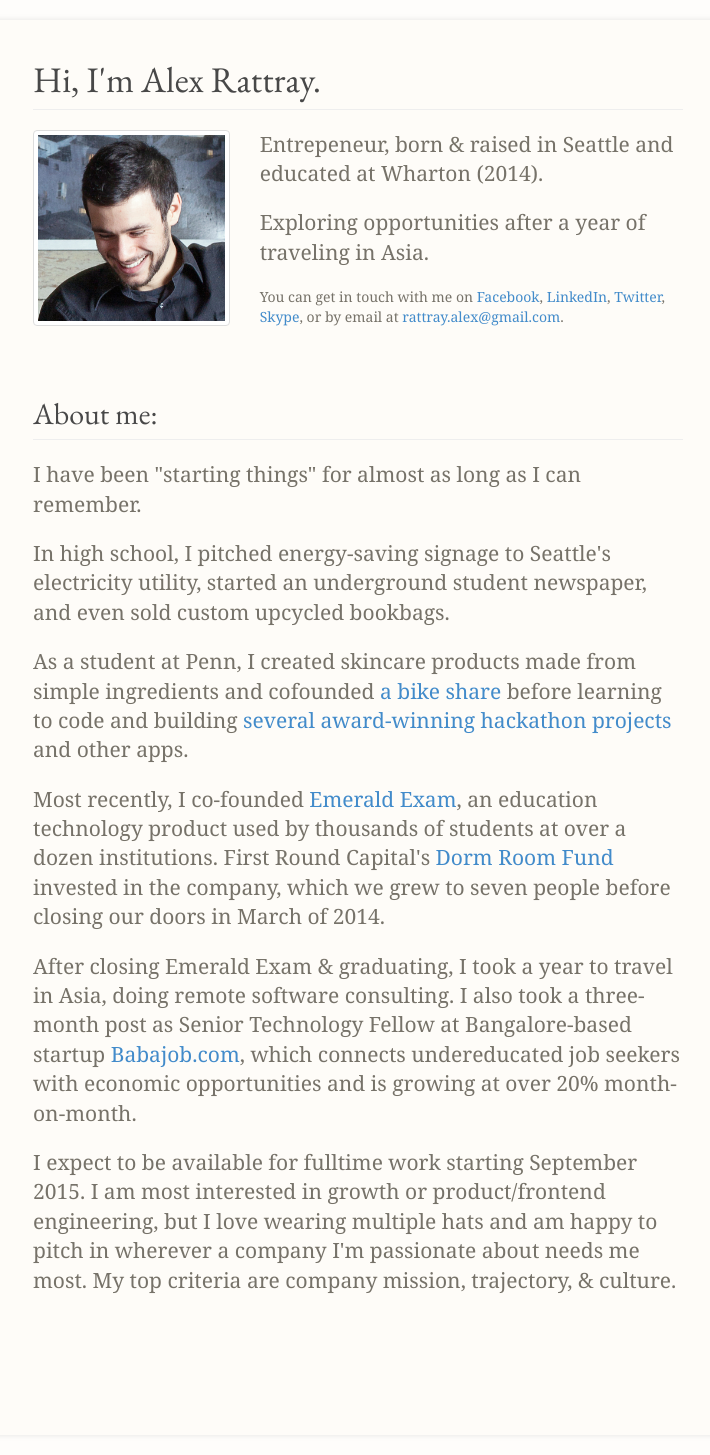
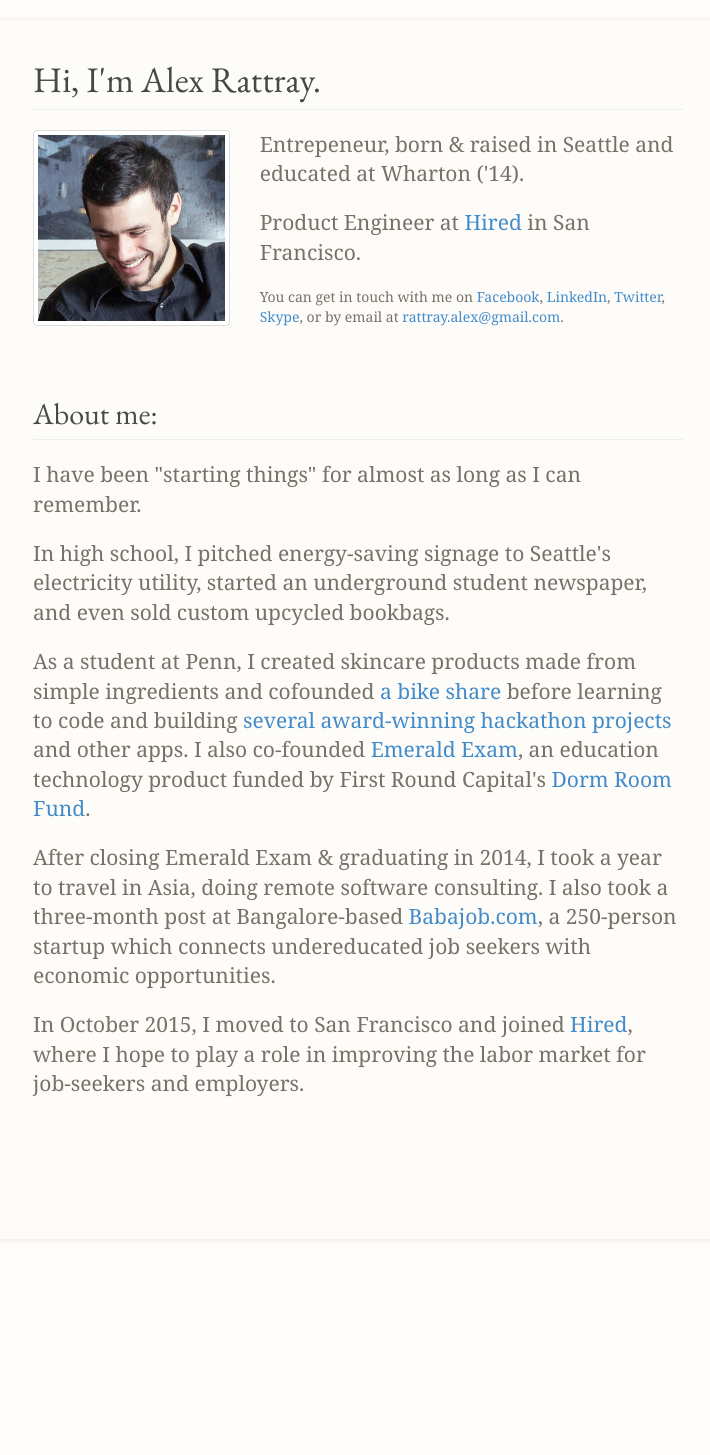
Before and after one commit to rattrayalex/rattrayalex.github.io, a Jekyll site: the page built from index.md, in a window 1280 px wide. Shown: the whole page, without its empty margins (282-992 px from the left). Built offline with Jekyll 4.4.1, drawn with Linux system fonts in a browser that asks for light colours; Markdown is read by kramdown in place of the engine named in the settings; after the commit the page ends 1259 px from its top, so only the background shows below that.

Commit message:
updated with Hired

```diff
--- a/index.md
+++ b/index.md
@@ -24,15 +24,15 @@ permalink: /
 
   <div class="col-sm-8">
     <p class="lead">
-      Entrepeneur, born &amp; raised in Seattle and educated at Wharton (2014).
+      Entrepeneur, born &amp; raised in Seattle and educated at Wharton ('14).
     </p>
     <p class="lead">
-      Exploring opportunities after a year of traveling in Asia.
+      Product Engineer at <a href="http://hired.com">Hired</a> in San Francisco.
     </p>
     <p>
       You can get in touch with me on
       <a href="http://facebook.com/rattray.alex">Facebook</a>,
-      <a href="http://www.linkedin.com/pub/alex-rattray/18/938/397">LinkedIn</a>,
+      <a href="http://linkedin.com/in/alexrattray">LinkedIn</a>,
       <a href="http://twitter.com/RattrayAlex">Twitter</a>,
       <a href="skype:rattrayalex" title="rattrayalex">Skype</a>,
       or by email at
@@ -63,34 +63,26 @@ permalink: /
   <a href="http://coursegrapher.com">several</a>
   <a href="http://histography.com">award-winning</a>
   <a href="pando.com/2013/01/22/meet-musical-toilet-the-latest-innovation-in-the-connected-bathroom/">hackathon projects</a>
-  and other apps.
+  and other apps. I also co-founded
+  <a href="http://emeraldexam.com">Emerald Exam</a>,
+  an education technology product funded by
+  First Round Capital's
+  <a href="http://dormroomfund.com">Dorm Room Fund</a>.
 </p>
 <p class="lead">
-  Most recently, I co-founded
-  <a href="http://emeraldexam.com">Emerald Exam</a>,
-  an education technology product used by thousands of students at
-  over a dozen institutions.
-  First Round Capital's
-  <a href="http://dormroomfund.com">Dorm Room Fund</a>
-  invested in the company, which we grew to seven people before closing
-  our doors in March of 2014.
+  After closing Emerald Exam &amp; graduating in 2014,
+  I took a year to travel in Asia,
+  doing remote software consulting.
+  I also took a three-month post at
+  Bangalore-based
+  <a href="http://babajob.com">Babajob.com</a>,
+  a 250-person startup
+  which connects undereducated job seekers
+  with economic opportunities.
 </p>
 <p class="lead">
-  After closing Emerald Exam &amp; graduating,
-  I took a year to travel in Asia,
-  doing remote software consulting.
-  I also took a three-month post
-  as Senior Technology Fellow at
-  Bangalore-based startup
-  <a href="http://babajob.com">Babajob.com</a>,
-  which connects
-  undereducated job seekers with economic opportunities
-  and is growing at over 20% month-on-month.
+  In October 2015, I moved to San Francisco and joined
+  <a href="http://hired.com">Hired</a>,
+  where I hope to play a role in improving the labor market
+  for job-seekers and employers.
 </p>
-<p class="lead">
-  I expect to be available for fulltime work starting September 2015.
-  I am most interested in growth or product/frontend engineering,
-  but I love wearing multiple hats and am happy to pitch in
-  wherever a company I'm passionate about needs me most.
-  My top criteria are company mission, trajectory, &amp; culture.
-</p>
```
